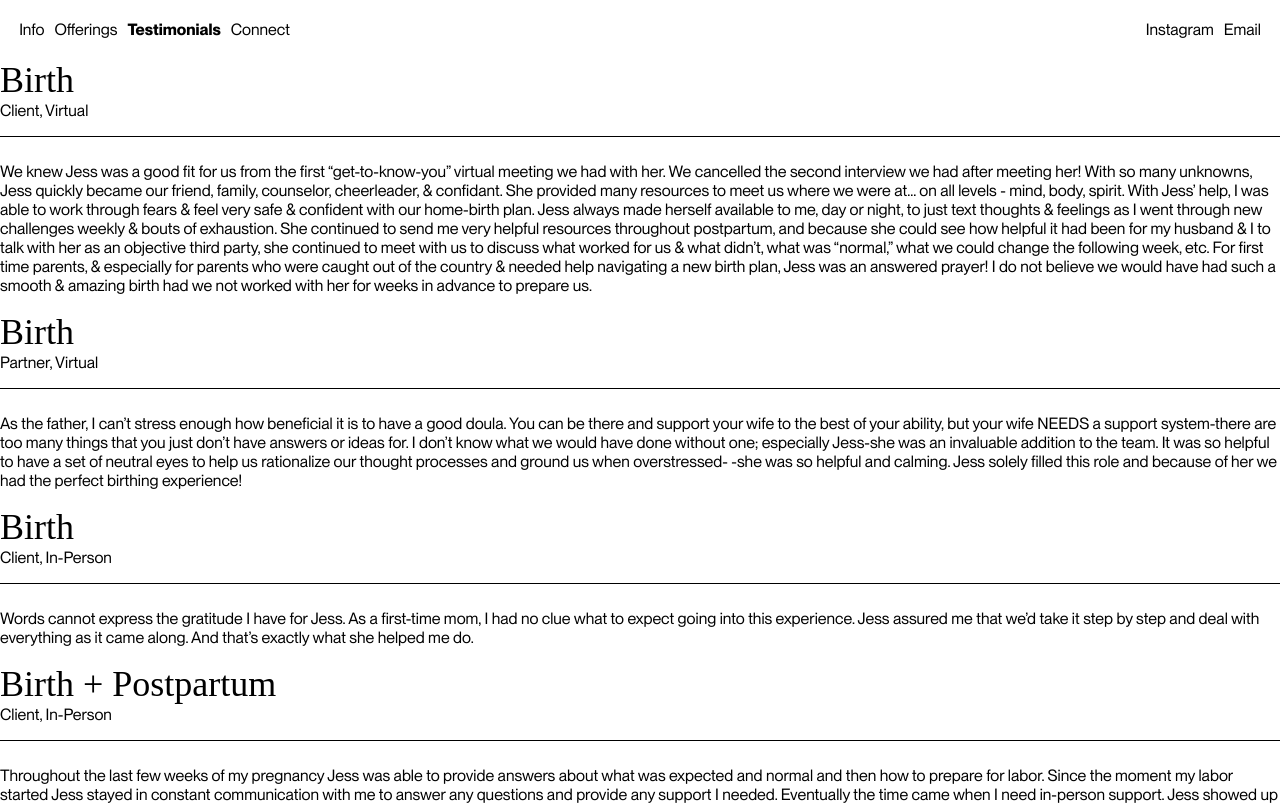
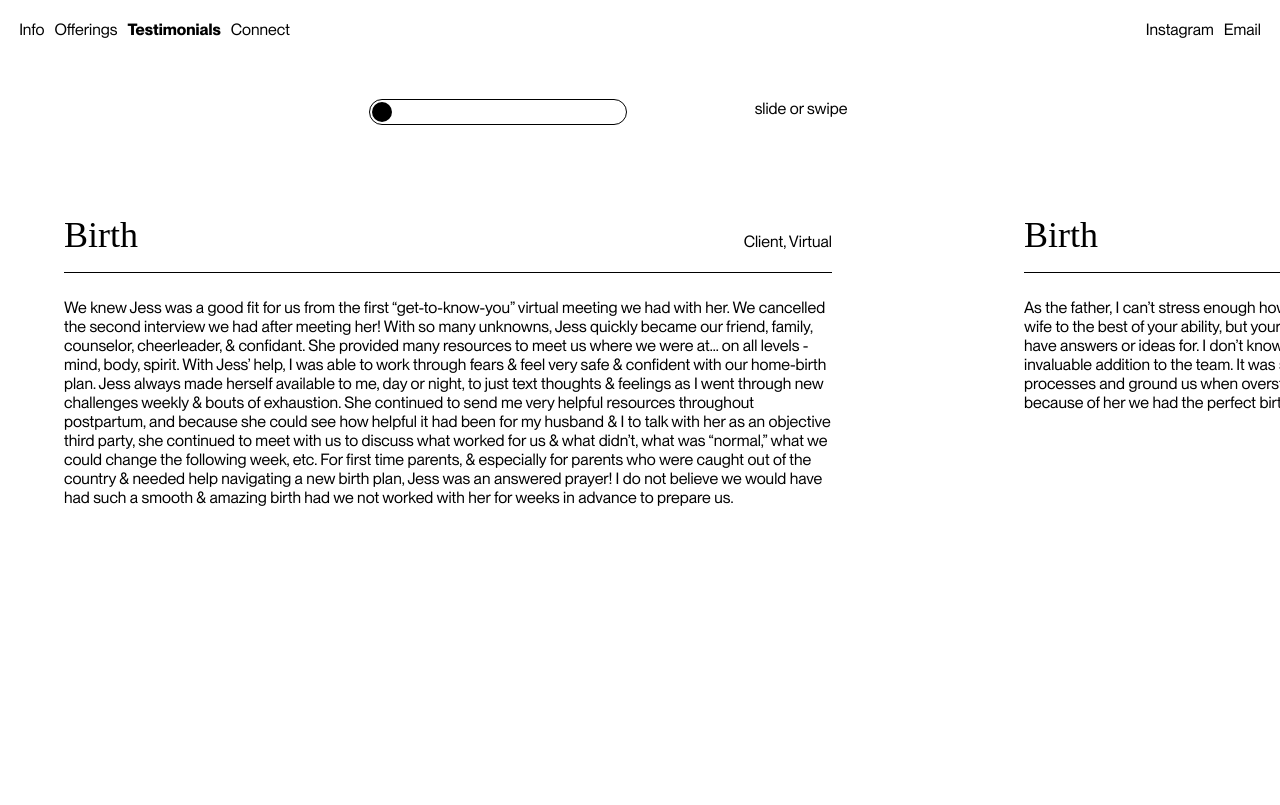
Before and after one commit to connorwhite-online/jessford, a Next.js app: page /testimonials in a window 1280 px wide. Shown: the top 805 px of the page. Built offline with nearby package versions, Linux system fonts and the light colour scheme; a web font is replaced by a local one.

Commit message:
testimonial functionality mostly solid, just need to iron out slider ratio

```diff
--- a/app/(pages)/testimonials/page.tsx
+++ b/app/(pages)/testimonials/page.tsx
@@ -1,4 +1,7 @@
-import React, { useState, useRef } from "react"
+'use client';
+import React, { useState, useRef, use } from "react";
+import gsap from "gsap";
+import { useGSAP } from "@gsap/react";
 import styles from "./testimonials.module.css"
 
 export default function Testimonials() {
@@ -36,15 +39,94 @@ export default function Testimonials() {
         }
     ];
 
+    const ref = useRef<HTMLDivElement>(null);
+    const testimonialTL = useRef<gsap.core.Timeline>();
+    const [scrollPosition, setScrollPosition] = useState(0);
+    const [sliderPosition, setSliderPosition] = useState(0);
+    const sliderRef = useRef<HTMLDivElement>(null);
+    const testimonialsRef = useRef<HTMLDivElement>(null);
+
+    const handleSlider = (e: React.MouseEvent<HTMLDivElement>) => {
+        var testimonialsArray = Testimonials.length;
+        var testimonialsWidth = testimonialsRef.current?.scrollWidth;
+        var maxScroll = testimonialsWidth - testimonialsRef.current?.clientWidth;
+        var scrollProgress = testimonialsRef.current?.scrollLeft;
+        var division = scrollProgress / maxScroll;
+        setScrollPosition(division * 100);
+        console.log(division * 100);
+    }
+
+    useGSAP(() => {
+        gsap.set(sliderRef.current, {
+            left: scrollPosition + "%",
+            // duration: 0.1
+        })
+    }, {dependencies: [scrollPosition, sliderPosition]})
+
+    // Loading Animations
+    useGSAP(() => {
+        testimonialTL.current = gsap.timeline()
+        .set(ref.current, {autoAlpha: 1})
+        .from("header", {
+            opacity: 0,
+            duration: 1.5,
+            ease: 'power4.out'
+          })
+          .from(`.${styles.bar}`, {
+            scaleX: 0.25,
+            opacity: 0,
+            duration: 1,
+            ease: 'power4.out',
+          }, "<")
+          .from(`.${styles.slider}`, {
+            opacity: 0,
+            duration: 1.5,
+            ease: 'power4.out',
+          }, "<50%")
+          .from("h1", {
+            opacity: 0,
+            y: 25,
+            clipPath: 'inset(0 0 100% 0)',
+            duration: 1.5,
+            ease: 'power4.out',
+            stagger: 0.5,
+          }, "<")
+          .from("hr", {
+            clipPath: 'inset(0 100% 0 0)',
+            duration: 1,
+            ease: 'power4.out',
+            stagger: 0.5,
+          }, "<")
+          .from("p", {
+            opacity: 0,
+            duration: 4,
+            ease: 'power4.out',
+            stagger: 0.1,
+          }, "<25%")
+    }, {scope: ref})
+
     return (
-    <>
+    <main ref={ref} className={styles.main}>
     <header>testimonials</header>
-    <section>
+    <section className={styles.sliderControl}>
+        <div className={styles.bar}>
+            <div
+            className={styles.slider}
+            ref={sliderRef}
+            onDrag={handleSlider}
+            >
 
+            </div>
+        </div>
+        <p>slide or swipe</p>
     </section>
-    <section className={styles.testimonials}>
+    <section
+        className={styles.testimonials}
+        ref={testimonialsRef}
+        onScroll={handleSlider}
+    >
         {Testimonials.map((testimonial, index) => (
-            <article key={index}>
+            <article key={index} className={styles.testimonial} >
                 <div>
                     <h1>{testimonial.service}</h1>
                     <p>{testimonial.relation}, {testimonial.location}</p>
@@ -56,5 +138,5 @@ export default function Testimonials() {
             </article>
         ))}
     </section>
-    </>
+    </main>
 )};
--- a/app/(pages)/testimonials/testimonials.module.css
+++ b/app/(pages)/testimonials/testimonials.module.css
@@ -1,6 +1,85 @@
+.main {
+    visibility: hidden;
+}
 
-.article div {
+.sliderControl {
+    display: flex;
+    justify-content: space-between;
+    align-content: center;
+    width: 95dvw;
+    padding: 5dvh 2.5dvw;
+}
+.bar {
+    width: 40dvw;
+    height: 24px;
+    border: 1px solid var(--color-dark);
+    border-radius: 2.5dvh;
+    z-index: 1;
+    position: relative;
+}
+.slider {
+    width: 20px;
+    height: 20px;
+    margin: 2px;
+    /* left: 100%; */
+    position: absolute;
+    border-radius: 2.5dvw;
+    background-color: var(--color-dark);
+    z-index: 2;
+}
+.testimonial div {
     display: flex;
     flex-direction: column;
-    gap: 5dvh;
+    justify-content: flex-start;
+    /* gap: 5dvh; */
 }
+
+.testimonials {
+    display: flex;
+    flex-direction: row;
+    flex-shrink: none;
+    /* width: 95dvw; */
+
+    gap: 5dvw;
+    overflow-x: scroll;
+    scroll-snap-type: x mandatory;
+}
+
+.testimonial {
+    display: flex;
+    flex-direction: column;
+    flex-shrink: 0;
+    /* gap: 2.5dvh; */
+    width: 95dvw;
+    padding: 5dvh 2.5dvw;
+    scroll-snap-align: start;
+}
+
+@media screen and (min-width: 768px) {
+    .sliderControl {
+        width: 90dvw;
+        justify-content: center;
+        gap: 10dvw;
+    }
+    .bar {
+        width: 20dvw;
+    }
+    .testimonial div {
+        flex-direction: row;
+        justify-content: space-between;
+        align-items: baseline;
+    }
+    .testimonial div h1, .article div p {
+        width: 50%;
+    }
+    .testimonials {
+        flex-direction: row;
+        /* gap: 5dvh; */
+    }
+    .testimonial {
+        width: 60dvw;
+        padding: 5dvh 5dvw;
+        /* gap: 1dvh; */
+    }
+
+}
--- a/app/globals.css
+++ b/app/globals.css
@@ -27,6 +27,10 @@
     --eiko: 'Eiko';
     --color-dark: black;
     --color-light: white;
+}
+
+::-webkit-scrollbar {
+    display: none;
 }
 
 html, body {
```
